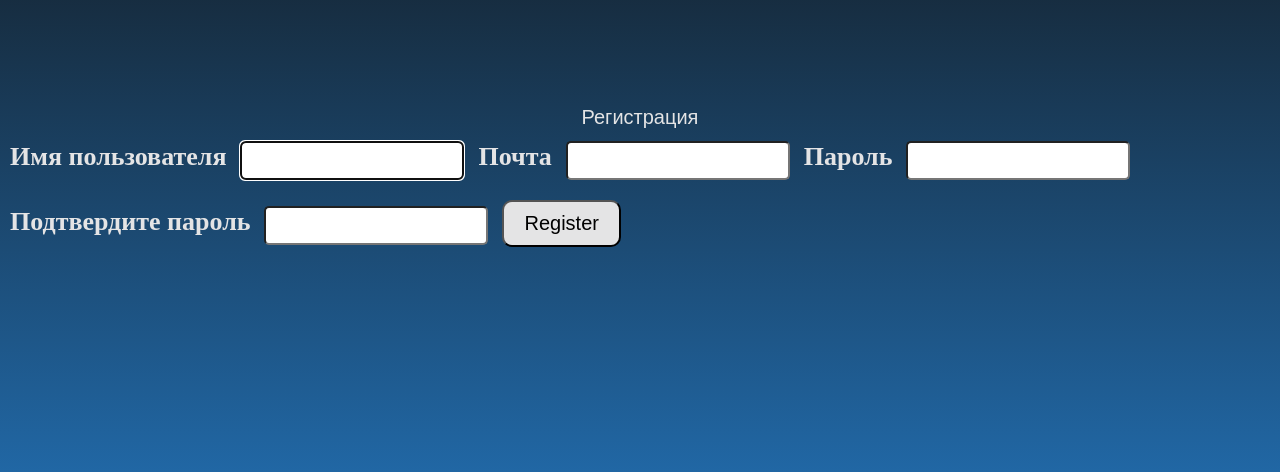
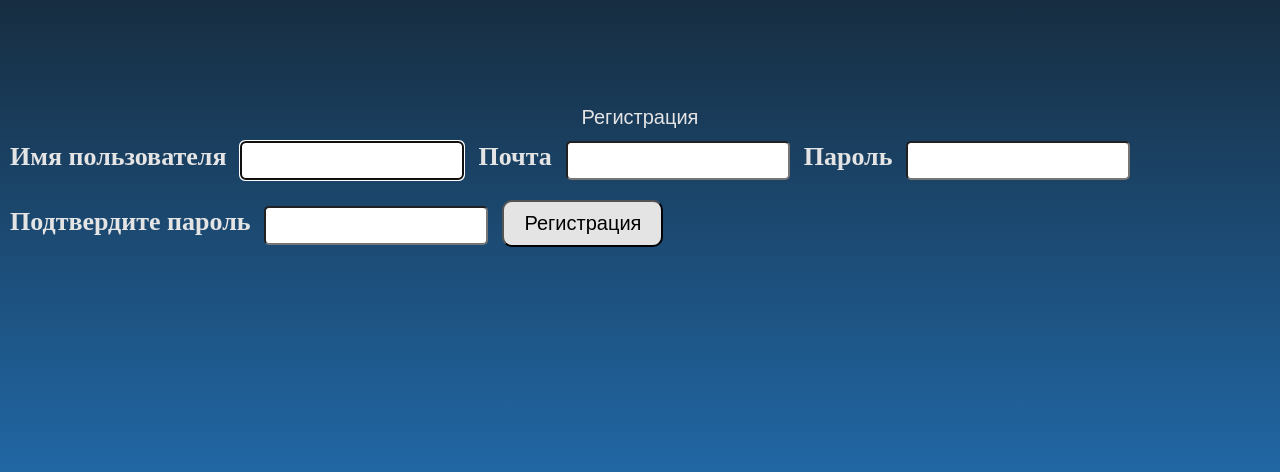
Before and after one commit to miwkom/Diploma, a Django app: page /registration/ in a window 1280 px wide. Shown: the part 222-694 px from the top of the page. Run offline with Django 5.2, Linux system fonts and the light colour scheme.

Commit message:
Update registration.html

```diff
--- a/auth_project/templates/main/registration.html
+++ b/auth_project/templates/main/registration.html
@@ -14,7 +14,7 @@
         {{ form.password1 }}
         <label>Подтвердите пароль</label>
         {{ form.password2 }}
-        <button type="submit">Register</button>
+        <button type="submit">Регистрация</button>
         {% if form.errors %}
             {{ form.errors }}
         {% endif %}
```
